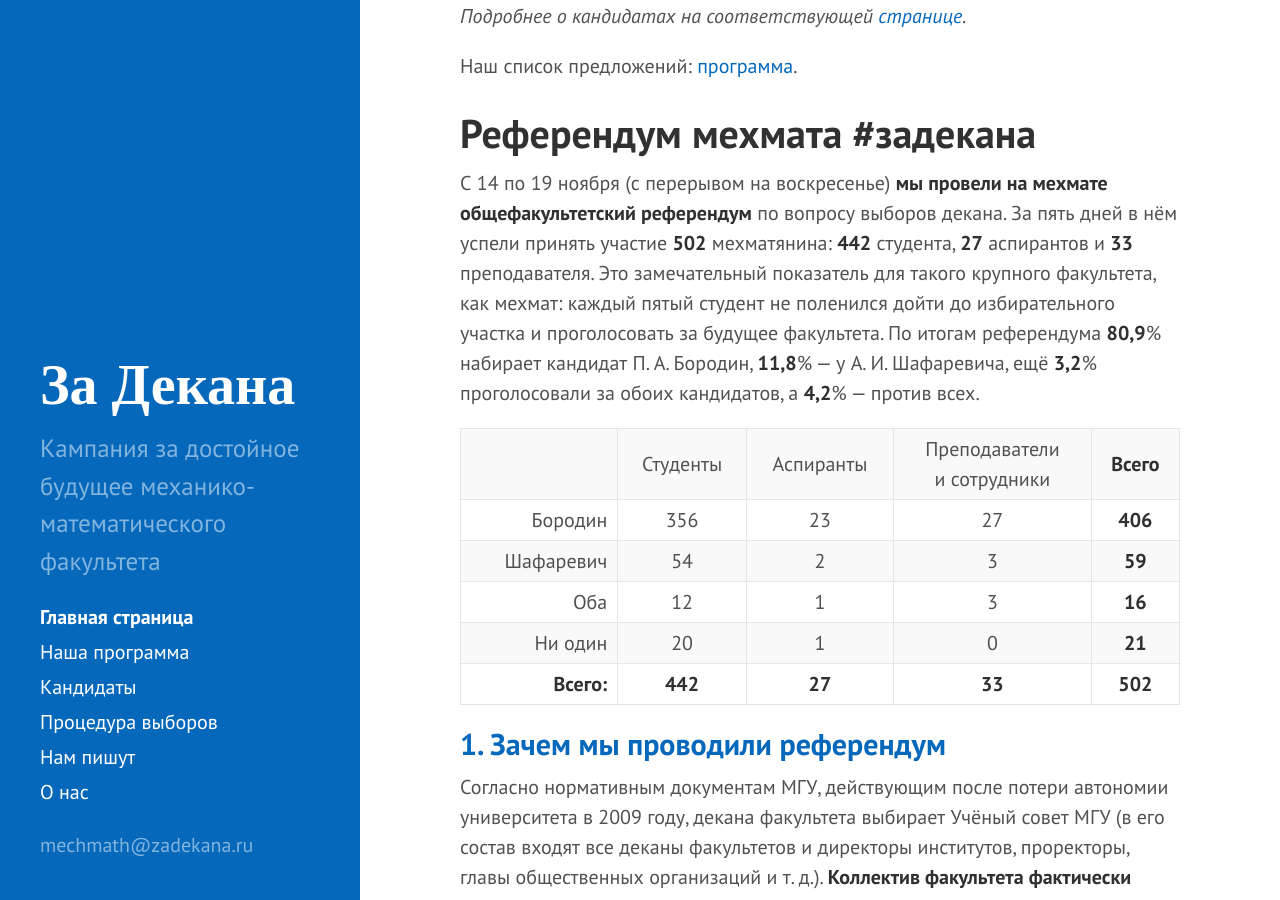
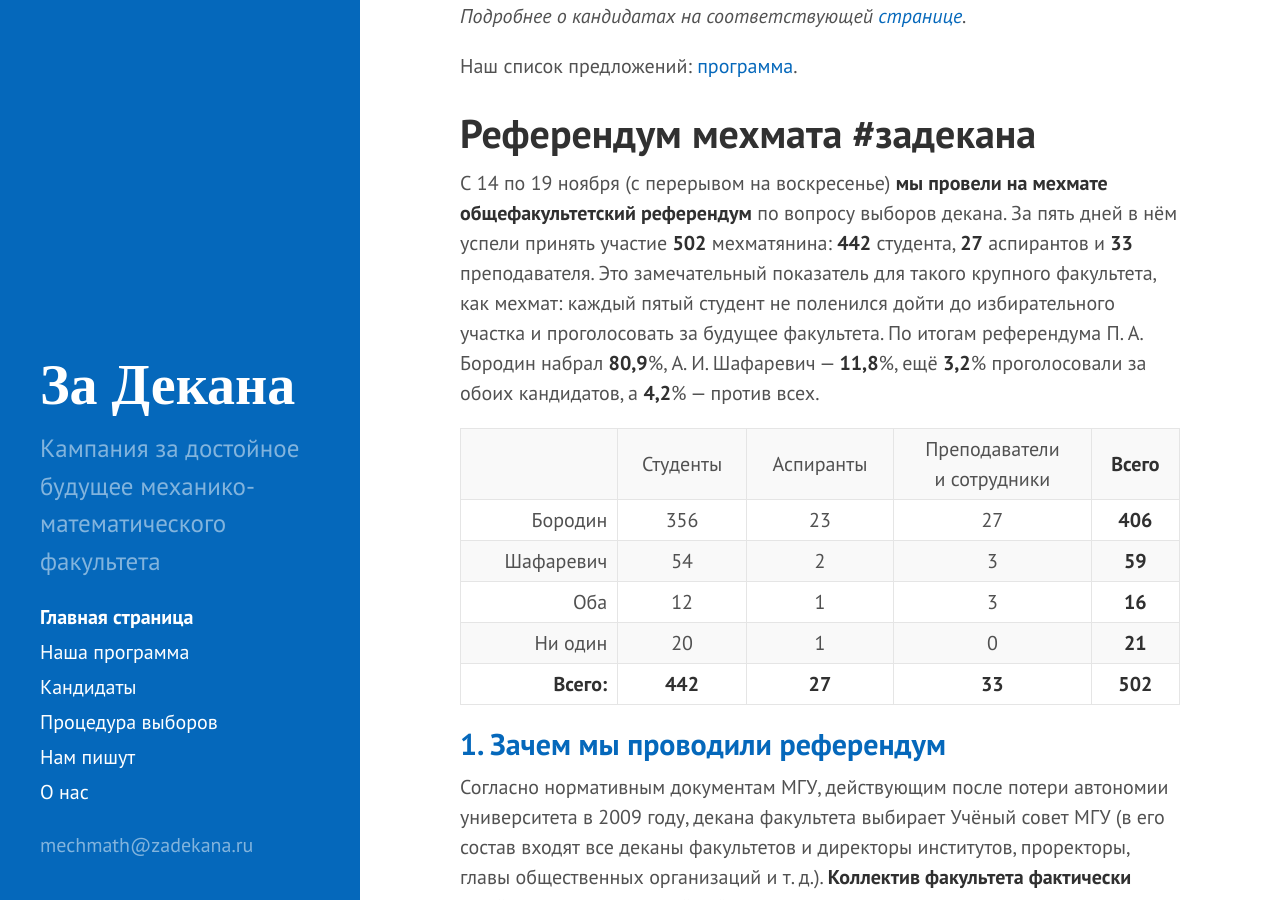
Before and after one commit to studmm/zadekana, a Jekyll site: the page built from index.md, in a window 1280 px wide and 900 px high, scrolled down 326 px. Built offline with Jekyll 4.4.1, drawn with Linux system fonts in a browser that asks for light colours; some web fonts are replaced.

Commit message:
new: fix

```diff
--- a/index.md
+++ b/index.md
@@ -16,7 +16,7 @@ _Подробнее о кандидатах на соответствующей
 
 # Референдум мехмата #задекана
 
-С 14 по 19 ноября (с перерывом на воскресенье) **мы провели на мехмате общефакультетский референдум** по вопросу выборов декана. За пять дней в нём успели принять участие **502** мехматянина: **442** студента, **27** аспирантов и **33** преподавателя. Это замечательный показатель для такого крупного факультета, как мехмат: каждый пятый студент не поленился дойти до избирательного участка и проголосовать за будущее факультета. По итогам референдума **80,9**% набирает кандидат П. А. Бородин, **11,8**% — у А. И. Шафаревича, ещё **3,2**% проголосовали за обоих кандидатов, а **4,2**% — против всех.
+С 14 по 19 ноября (с перерывом на воскресенье) **мы провели на мехмате общефакультетский референдум** по вопросу выборов декана. За пять дней в нём успели принять участие **502** мехматянина: **442** студента, **27** аспирантов и **33** преподавателя. Это замечательный показатель для такого крупного факультета, как мехмат: каждый пятый студент не поленился дойти до избирательного участка и проголосовать за будущее факультета. По итогам референдума П. А. Бородин набрал **80,9**%, А. И. Шафаревич — **11,8**%, ещё **3,2**% проголосовали за обоих кандидатов, а **4,2**% — против всех.
 
 {% include results.html %}
 
```
